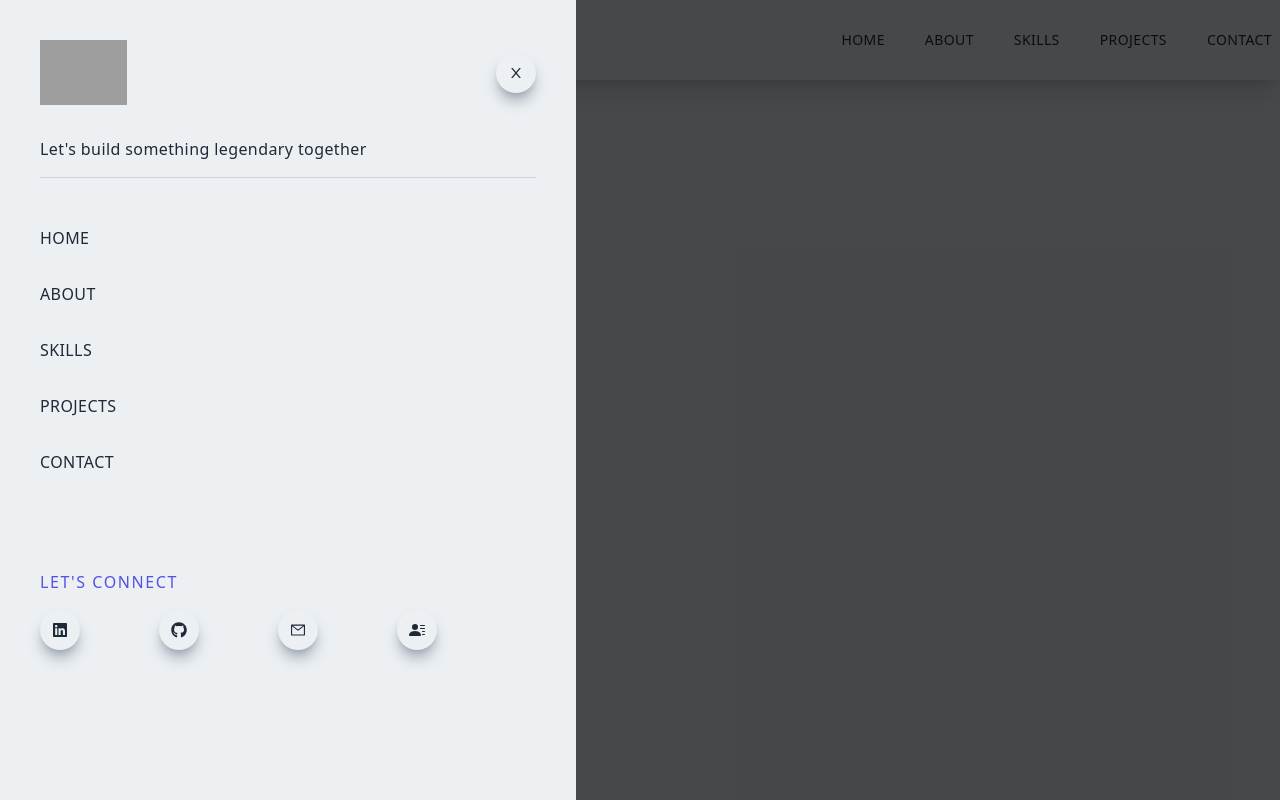
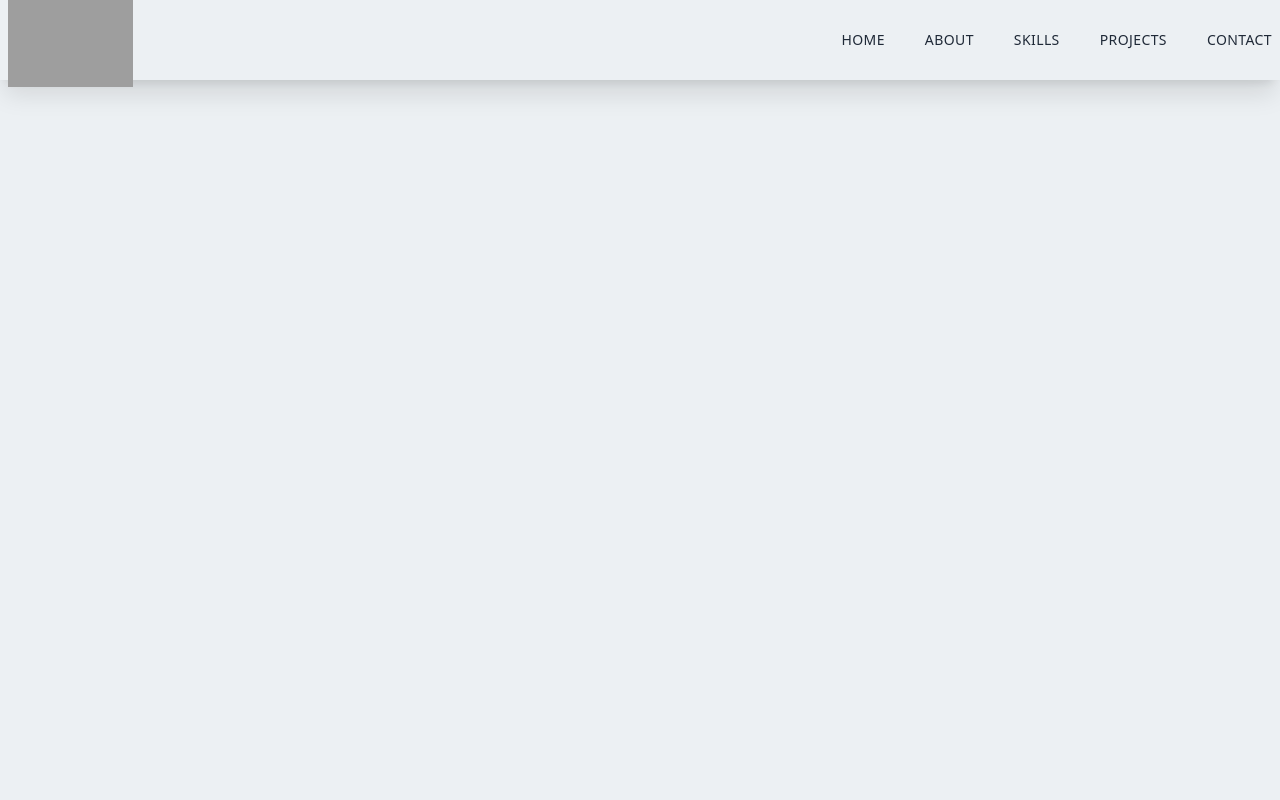
Before and after one commit to Sama-Liyanage/Next-JS-Portfolio, a Next.js app: page /components/Navbar in a window 1280 px wide. Built offline with nearby package versions, Linux system fonts and the light colour scheme; grey boxes are pictures that could not be loaded.

Commit message:
Update NavBar Component

```diff
--- a/pages/components/Navbar.jsx
+++ b/pages/components/Navbar.jsx
@@ -8,9 +8,9 @@
 const Navbar = () => {
   const [nav, setNav] = useState(false);
 
-  const handleNav = () =>{
-    setNav(true)
-  }
+  const handleNav = () => {
+    setNav(!nav);
+  };
   return (
     <div className="fixed w-full h-20 shadow-xl z-[100]">
       <div className="flex justify-between items-center w-full h-full px-2 2xl:px-16">
@@ -49,12 +49,23 @@
         </div>
       </div>
 
-      <div className="fixed left-0 top-0 w-full h-screen bg-black/70">
-        <div className="fixed left-0 top-0 w-[75%] sm:w-[60%] md:w-[45%] h-screen bg-[#ecf0f3] p-10 ease-in duration-500">
+      <div
+        className={nav ? "md:hidden fixed left-0 top-0 w-full h-screen bg-black/70" : ""}
+      >
+        <div
+          className={
+            nav
+              ? " fixed left-0 top-0 w-[75%] sm:w-[60%] md:w-[45%] h-screen bg-[#ecf0f3] p-10 ease-in duration-500"
+              : "fixed left-[-100%] top-0  p-10 ease-in duration-500"
+          }
+        >
           <div>
             <div className="flex w-full items-center justify-between">
               <Image src="/../public/assets/logo.png" width="87" height="35" />
-              <div onClick={handleNav} className="rounded-full shadow-lg  shadow-gray-400 p-3 cursor-pointer">
+              <div
+                onClick={handleNav}
+                className="rounded-full shadow-lg  shadow-gray-400 p-3 cursor-pointer"
+              >
                 <AiOutlineClose />
               </div>
             </div>
```
